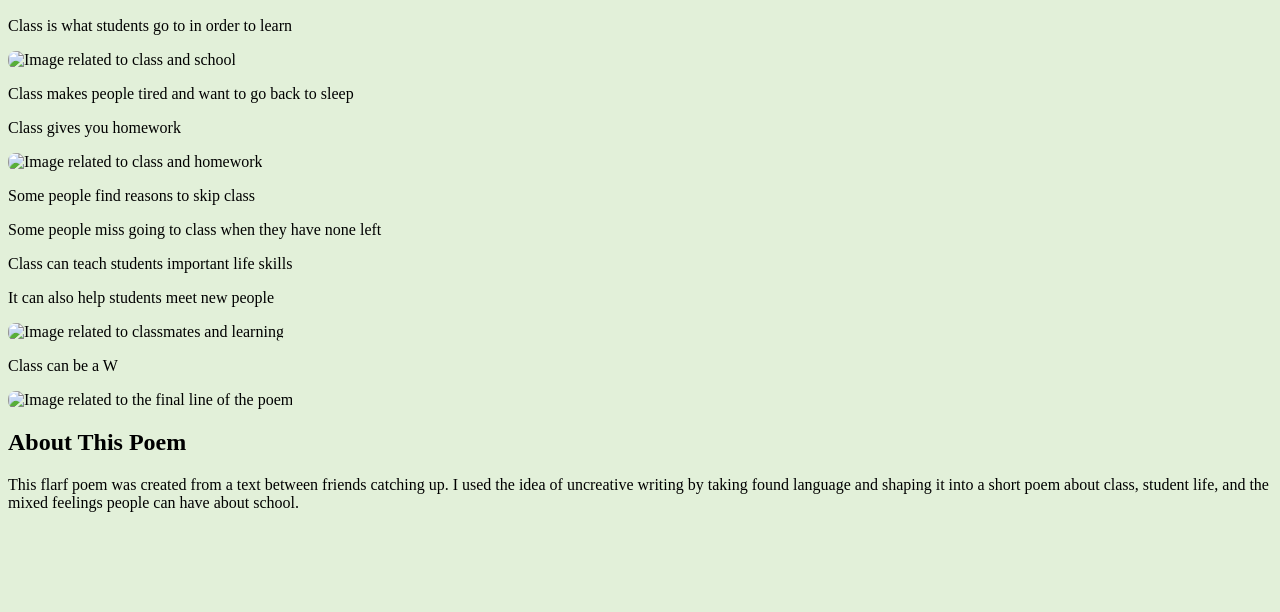
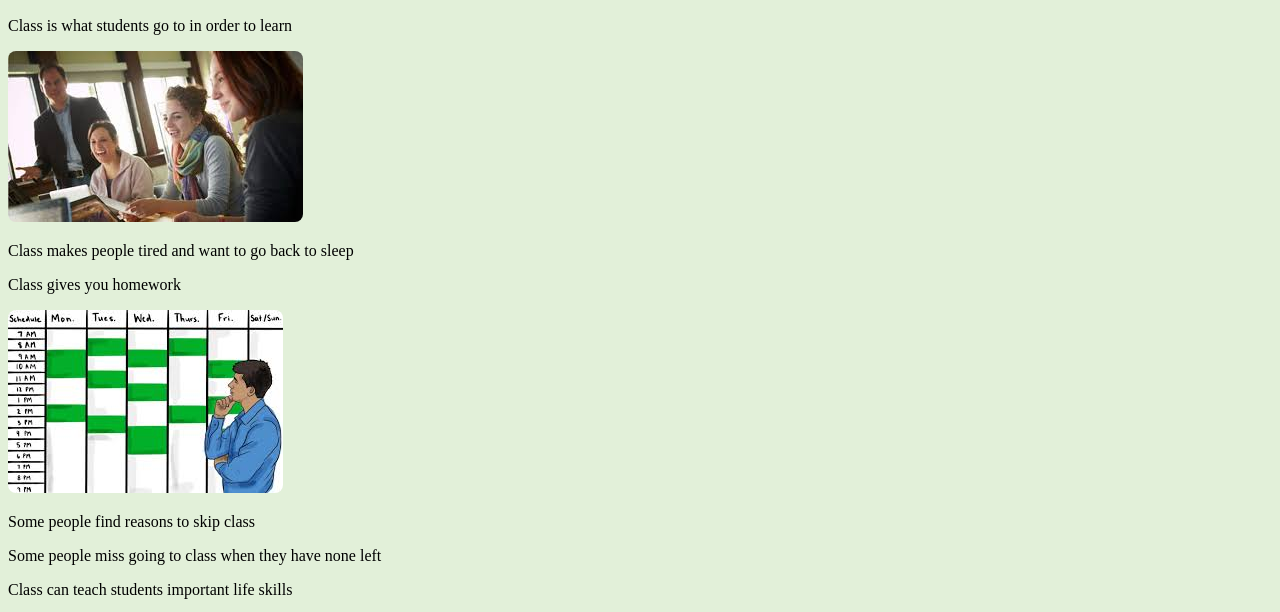
Before and after one commit to tponc3/personal-portfolio, a plain HTML site: page Project 1.html in a window 1280 px wide. Shown: the part 174-786 px from the top of the page. Drawn offline with Linux system fonts and the light colour scheme.

Commit message:
Update Project 1.html

```diff
--- a/Project 1.html
+++ b/Project 1.html
@@ -18,21 +18,20 @@
       <h2>What is Class?</h2>
 
       <p>Class is what students go to in order to learn</p>
-      <img src="./proj1img1.png" alt="Image related to class and school">
+     <img src="./proj1img1.jpg" alt="Image related to class and school">
 
       <p>Class makes people tired and want to go back to sleep</p>
       <p>Class gives you homework</p>
-      <img src="./proj1img2.png" alt="Image related to class and homework">
-
+     <img src="./proj1img2.jpg" alt="Image related to class and homework">
       <p>Some people find reasons to skip class</p>
       <p>Some people miss going to class when they have none left</p>
 
       <p>Class can teach students important life skills</p>
       <p>It can also help students meet new people</p>
-      <img src="./proj1img3.png" alt="Image related to classmates and learning">
+     <img src="./proj1img3.jpg" alt="Image related to classmates and learning">
 
       <p>Class can be a W</p>
-      <img src="./proj1img4.png" alt="Image related to the final line of the poem">
+      <img src="./proj1img4.jpg" alt="Image related to the final line of the poem">
     </section>
 
     <section>
```
